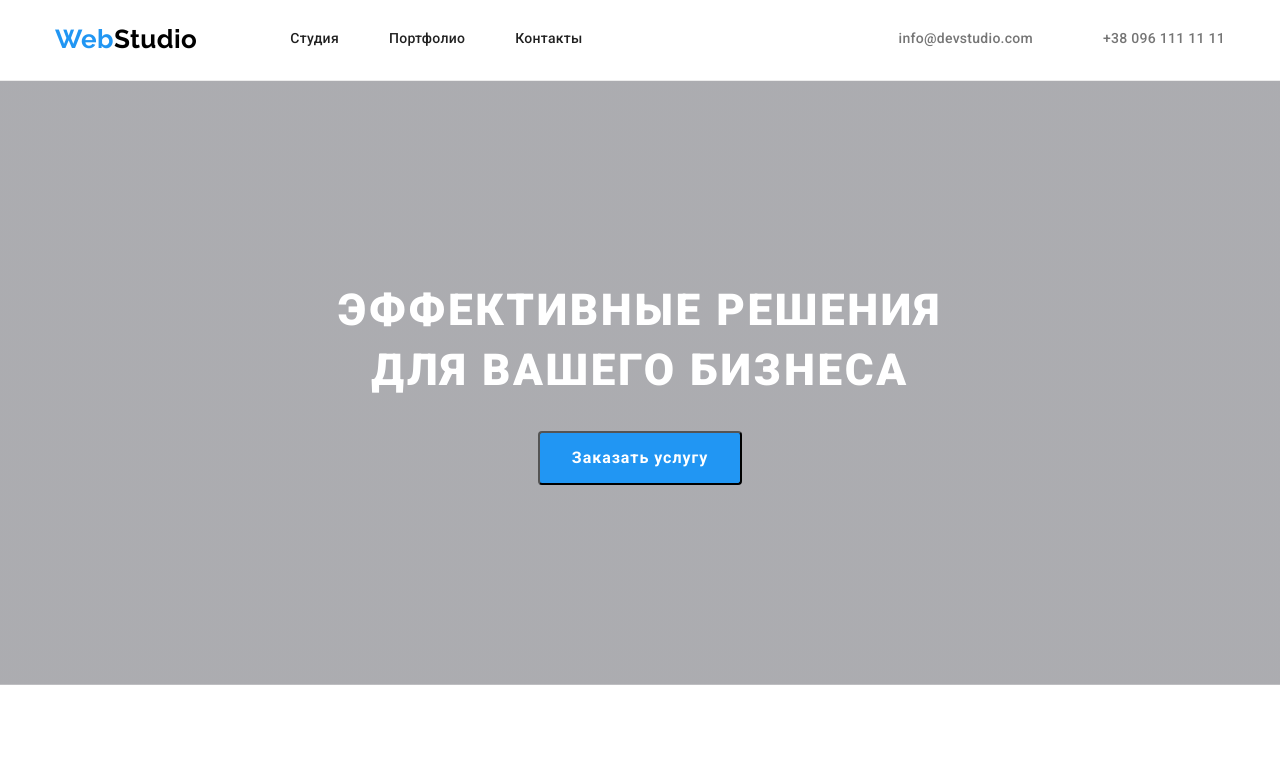
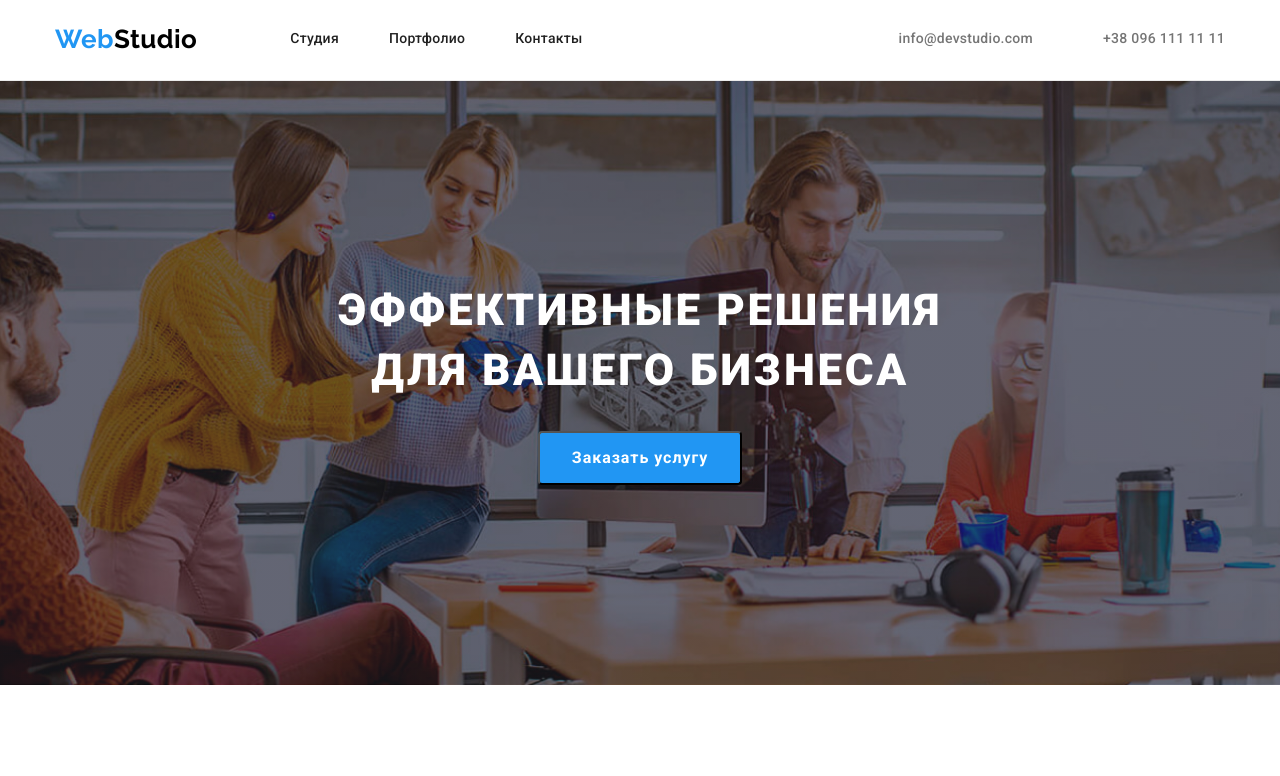
Before and after one commit to RomMTC/goit-markup-hw-04, a plain HTML site: page index.html in a window 1280 px wide. Shown: the top 776 px of the page. Drawn offline with nearby package versions, Linux system fonts and the light colour scheme; the site is published under a folder, as on GitHub Pages, so addresses that start at the root find nothing.

Commit message:
add changes in link main hero photo

```diff
--- a/css/styles.css
+++ b/css/styles.css
@@ -132,7 +132,7 @@ p:last-child {
   /* background-color: rgba(47, 48, 58, 0.4); */
 
   background-image: linear-gradient(to bottom, rgba(47, 48, 58, 0.4), rgba(47, 48, 58, 0.4)),
-    url(../img/icon/icons.svg#imgoverlay), url(/img/top-bg-img.jpg);
+    url(../img/icon/icons.svg#imgoverlay), url(../img/top-bg-img.jpg);
   background-position: center;
   background-size: cover;
   background-repeat: no-repeat;
```
